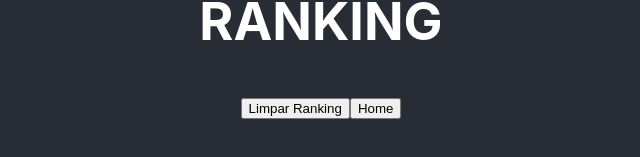
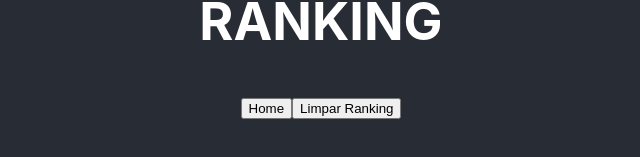
Before and after one commit to victorjunior95/sd-08-project-trivia-react-redux, a React (Create React App) app: page /ranking in a window 1280 px wide. Shown: the part 363-520 px from the top of the page, without its empty margins (319-959 px from the left). Built offline with nearby package versions, Linux system fonts and the light colour scheme.

Commit message:
packageJson

```diff
--- a/package.json
+++ b/package.json
@@ -8,7 +8,7 @@
     "crypto-js": "^4.0.0",
     "react": "^16.12.0",
     "react-dom": "^16.12.0",
-    "react-redux": "^7.2.2",
+    "react-redux": "^7.2.0",
     "react-router-dom": "^5.1.2",
     "react-scripts": "3.3.0",
     "redux": "^4.0.5",
--- a/src/Pages/Ranking.js
+++ b/src/Pages/Ranking.js
@@ -31,17 +31,17 @@ class Ranking extends Component {
             <p data-testid={ `player-score-${index}` }>{ user.score }</p>
           </div>
         ))}
+        <Link to="/">
+          <button type="button" data-testid="btn-go-home">
+            Home
+          </button>
+        </Link>
         <button
           type="button"
           onClick={ this.clearRanking }
         >
           Limpar Ranking
         </button>
-        <Link to="/">
-          <button type="button" data-testid="btn-go-home">
-            Home
-          </button>
-        </Link>
       </div>
     );
   }
```
Also changed, not shown: 1 other file (tests, documents, lock files or other folders).
